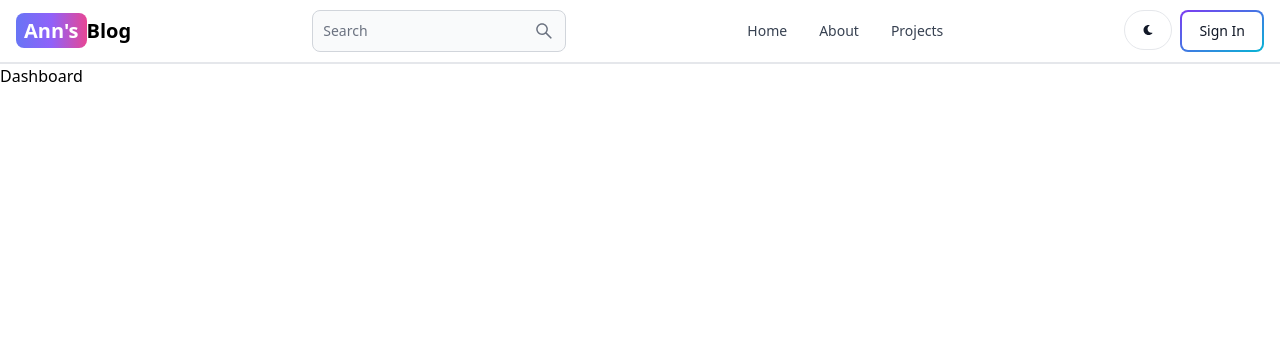
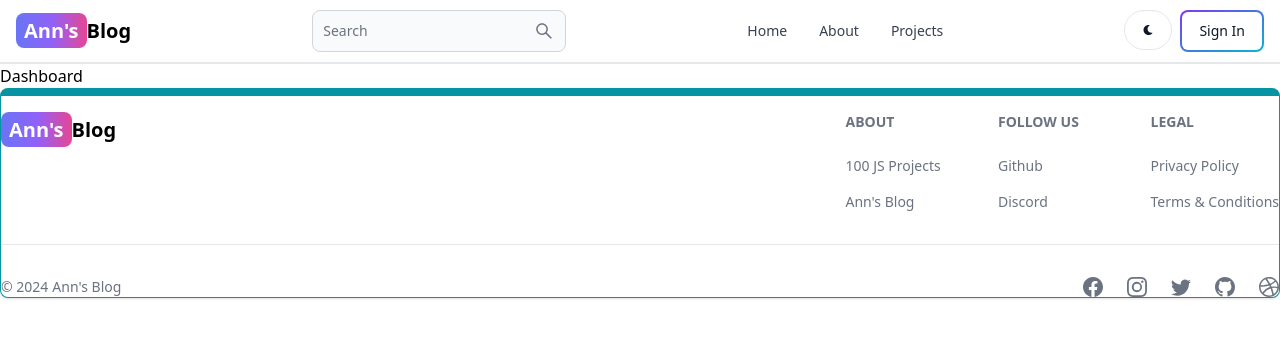
Before and after one commit to Ann-K-T/mern-blog, a React (Vite) app in the folder client/: page /dashboard in a window 1280 px wide. Shown: the top 338 px of the page. Built offline with nearby package versions, Linux system fonts and the light colour scheme.

Commit message:
create and add  the footer component

```diff
--- a/client/src/App.jsx
+++ b/client/src/App.jsx
@@ -6,6 +6,7 @@
 import Projects from './pages/Projects';
 import Dashboard from './pages/Dashboard';
 import Header from './components/Header';
+import Footer from './components/Footer';
 
 export default function App() {
   return (
@@ -19,6 +20,7 @@
         <Route path="/projects" element={<Projects />} />
         <Route path="/dashboard" element={<Dashboard />} />
       </Routes>
+      <Footer />
     </BrowserRouter>
   );
 }
--- /dev/null
+++ b/client/src/components/Footer.jsx
@@ -0,0 +1,87 @@
+import { Footer } from 'flowbite-react';
+import { Link } from 'react-router-dom';
+import {
+  BsFacebook,
+  BsInstagram,
+  BsTwitter,
+  BsGithub,
+  BsDribbble,
+} from 'react-icons/bs';
+
+export default function FooterComp() {
+  return (
+    <Footer className="border border-t-8 border-teal-500">
+      <div className="w-full max-w-7xl mx-auto">
+        <div className="grid w-full justify-between sm:flex md:grid-cols-1">
+          <div className="mt-5 ">
+            <Link
+              to="/"
+              className="self-center whitespace-nowrap text-lg sm:text-xl font-semibold dark:text-white"
+            >
+              <span className="px-2 py-1 bg-gradient-to-r from-indigo-500 via-purple-500 to-pink-500 rounded-lg text-white">
+                Ann's
+              </span>
+              Blog
+            </Link>
+          </div>
+          <div className="grid grid-cols-2 gap-8 mt-4 sm:grid-cols-3 sm:gap-6">
+            <div>
+              <Footer.Title title="About" />
+              <Footer.LinkGroup col>
+                <Footer.Link
+                  href="https://www.100jsprojects.com"
+                  target="_blank"
+                  rel="noopener noreferrer"
+                >
+                  100 JS Projects
+                </Footer.Link>
+                <Footer.Link
+                  href="/about"
+                  target="_blank"
+                  rel="noopener noreferrer"
+                >
+                  Ann's Blog
+                </Footer.Link>
+              </Footer.LinkGroup>
+            </div>
+            <div>
+              <Footer.Title title="Follow us" />
+              <Footer.LinkGroup col>
+                <Footer.Link
+                  href="https://www.github.com/Ann-K-T"
+                  target="_blank"
+                  rel="noopener noreferrer"
+                >
+                  Github
+                </Footer.Link>
+                <Footer.Link href="#">Discord</Footer.Link>
+              </Footer.LinkGroup>
+            </div>
+            <div>
+              <Footer.Title title="Legal" />
+              <Footer.LinkGroup col>
+                <Footer.Link href="#">Privacy Policy</Footer.Link>
+                <Footer.Link href="#"> Terms &amp; Conditions </Footer.Link>
+              </Footer.LinkGroup>
+            </div>
+          </div>
+        </div>
+        <Footer.Divider />
+        <div className="w-full sm:flex sm:items-center sm:justify-between">
+          <Footer.Copyright
+            href="#"
+            by="Ann's Blog"
+            year={new Date().getFullYear()}
+          />
+          <div className=" flex gap-6 sm:mt-0 mt-4 sm:justify-center">
+            <Footer.Icon href="#" icon={BsFacebook} />
+            <Footer.Icon href="#" icon={BsInstagram} />
+            <Footer.Icon href="#" icon={BsTwitter} />
+            <Footer.Icon href="https://github.com/Ann-K-T" icon={BsGithub} />
+            <Footer.Icon href="#" icon={BsDribbble} />
+          </div>
+        </div>
+      </div>
+    </Footer>
+  );
+}
--- a/client/src/pages/SignUp.jsx
+++ b/client/src/pages/SignUp.jsx
@@ -99,7 +99,7 @@
             </Button>
           </form>
           <div className="flex gap-2 text-sm mt-5">
-            <span>Have an account</span>
+            <span>Have an account?</span>
             <Link to="/sign-in">Sign in</Link>
           </div>
           {errorMessage && (
```
